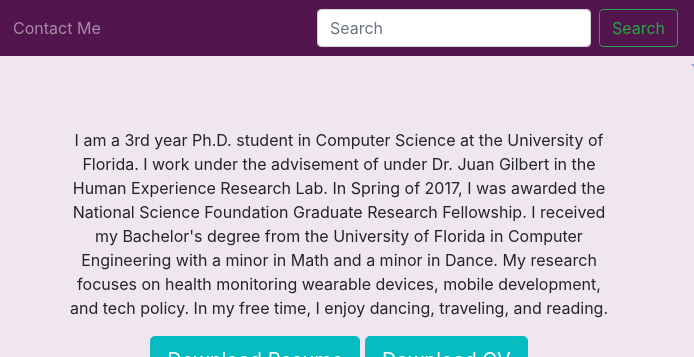
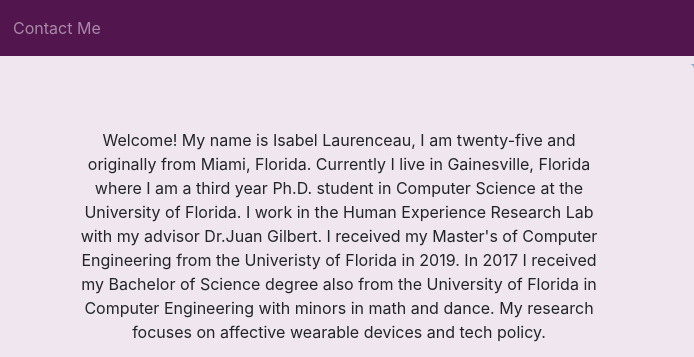
Before and after one commit to isalau/isalau.github.io, a plain HTML site: page index.html in a window 1280 px wide. Shown: the top 357 px of the page, 586-1280 px from the left. Drawn offline with Linux system fonts and the light colour scheme.

Commit message:
Removed search bar & updated Bio
- [x] Remove Search Bar
- [x] Bio
- [ ] Education
- [ ] Experience
- [ ] Publications
- [ ] Skills
- [ ] Research
- [ ] Other Interests
    - [ ] Community Service
    - [ ] Reading
    - [ ] Travels
    - [ ] Friends  & Family (Photo Slide Show)
    - [ ] Calligraphy & Hand Lettering
    - [ ] Daning
    - [ ] Learning To Cook
    - [ ] Fun Fact—> My favorite animals are manatees because of how sweet they are
- [ ] Contact

```diff
--- a/index.html
+++ b/index.html
@@ -7,6 +7,7 @@
     <title>Isabel Laurenceau</title>
     <!-- Bootstrap -->
     <link href="/isalau.github.io/css/bootstrap-4.3.1.css" rel="stylesheet">
+    <link href="css/bootstrap-4.3.1.css" rel="stylesheet" type="text/css">
   </head>
   <body>
     <nav class="navbar navbar-expand-lg navbar-dark bg-dark">
@@ -63,10 +64,12 @@
           </li>
 -->
         </ul>
+<!--
         <form class="form-inline my-2 my-lg-0">
           <input class="form-control mr-sm-2" type="search" placeholder="Search" aria-label="Search">
           <button class="btn btn-outline-success my-2 my-sm-0" type="submit">Search</button>
         </form>
+-->
       </div>
     </nav>
 	<!--	  About Me Section-->
@@ -79,7 +82,7 @@
 				  <img class="img-fluid" src="isalau.github.io/images/social_media/png/headshot.jpg" alt="Headshot">
 			  </div>
          		<div class="col-md-6 col-12 text-center">
-					<p>I am a 3rd year Ph.D. student in Computer Science at the University of Florida. I work under the advisement of under Dr. Juan Gilbert in the Human Experience Research Lab. In Spring of 2017, I was awarded the National Science Foundation Graduate Research Fellowship. I received my Bachelor's degree from the University of Florida in Computer Engineering with a minor in Math and a minor in Dance. My research focuses on health monitoring wearable devices, mobile development, and tech policy. In my free time, I enjoy dancing, traveling, and reading.</p>
+					<p>Welcome! My name is Isabel Laurenceau, I am twenty-five and originally from Miami, Florida. Currently I live in Gainesville, Florida where I am a third year Ph.D. student in Computer Science at the University of Florida. I work in the Human Experience Research Lab with my advisor Dr.Juan Gilbert. I received my Master's of Computer Engineering from the Univeristy of Florida in 2019. In 2017 I received my Bachelor of Science degree also from the University of Florida in Computer Engineering with minors in math and dance. My research focuses on affective wearable devices and tech policy.</p>
 					<p>
 				  		<a class="btn btn-primary btn-lg" href="https://github.com/isalau/isalau.github.io/raw/master/Resume_Isabel_Laurenceau.pdf" role="button">Download Resume</a>
 				  		<a class="btn btn-primary btn-lg" href="https://github.com/isalau/isalau.github.io/raw/master/Laurenceau_CV.pdf" role="button">Download CV</a>
```
